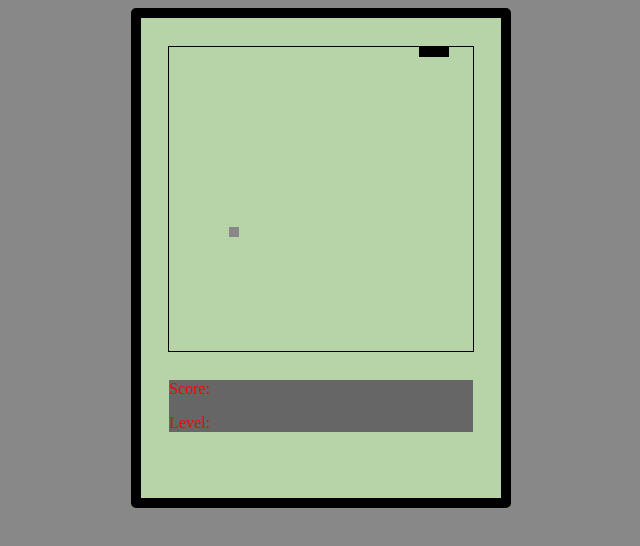
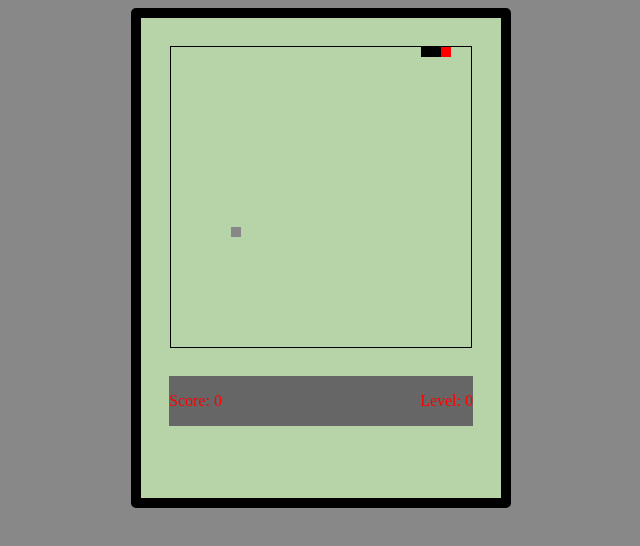
Before and after one commit to linjiang82/snakeTS, a React app: page / in a window 1280 px wide. Shown: the top 546 px of the page, without its empty margins (319-959 px from the left). Built offline with nearby package versions, Linux system fonts and the light colour scheme; the HTML template or start-up script is replaced by a standard one.

Commit message:
add gameOver check and reset game, UI not a focus yet

```diff
--- a/src/context.ts
+++ b/src/context.ts
@@ -2,6 +2,7 @@ import { createContext } from "react";
 interface IContext {
   eaten: boolean;
   setEaten: Function;
+  setGameOver: Function;
 }
 const gameCtrlCxt = createContext<IContext | null>(null);
 export { IContext, gameCtrlCxt };
--- a/src/gameCtrl.tsx
+++ b/src/gameCtrl.tsx
@@ -9,6 +9,8 @@ interface IGameState {
 const GameCtrl = () => {
   const [state, setState] = useState<IGameState>({ key: "" });
   const [eaten, setEaten] = useState<boolean>(false);
+  const [gameOver, setGameOver] = useState<boolean>(false);
+  const [score, setScore] = useState<number>(0);
 
   //check eaten
   const listener = (e: KeyboardEvent) => {
@@ -23,20 +25,34 @@ const GameCtrl = () => {
   };
   document.addEventListener("keydown", listener);
   useEffect(() => {
+    if (eaten) {
+      setScore((prev) => prev + 10);
+    }
+  }, [eaten]);
+  useEffect(() => {
     return () => {
       document.removeEventListener("keydown", listener);
     };
   }, [state]);
   return (
-    <gameCtrlCxt.Provider value={{ eaten, setEaten }}>
+    <gameCtrlCxt.Provider value={{ eaten, setEaten, setGameOver }}>
       <div className="gameFrame">
         <div className="snakeFrame">
-          <Snake keychange={state.key} />
-          <Fruit />
+          {gameOver ? (
+            <div>
+              <div>Game Over</div>
+              <button onClick={() => setGameOver(false)}> Reset Game </button>
+            </div>
+          ) : (
+            <div>
+              <Snake keychange={state.key} />
+              <Fruit />
+            </div>
+          )}
         </div>
         <div className="infoBorad">
-          <p>Score:</p>
-          <p>Level:</p>
+          <p>Score: {score}</p>
+          <p>Level: {Math.ceil(score / 10)}</p>
         </div>
       </div>
     </gameCtrlCxt.Provider>
--- a/src/snake.tsx
+++ b/src/snake.tsx
@@ -19,29 +19,52 @@ interface IProps {
 
 const Snake = (props: IProps) => {
   const context = useContext(gameCtrlCxt) as IContext;
-  const [length, setLength] = useState(3);
+  const [length, setLength] = useState(1);
   const [speed, setSpeed] = useState(1);
   const [direction, setDirection] = useState(IDirection.R);
   const [location, setLocation] = useState([0, 0]);
   const [divs, setDivs] = useState<JSX.Element[]>();
 
+  //start the game with 3 long snake, not setting the initial
+  //length to 3 bcs that will cause gameover right away
+  useEffect(() => {
+    if (length < 3) {
+      setLength((prev) => prev + 1);
+    }
+  });
+
+  let fruit = document.getElementsByClassName("fruit")[0] as HTMLElement;
+  let snakes = document.getElementsByClassName("snake");
+  let snake = snakes[0] as HTMLElement;
+  let fruitX = fruit?.style.left;
+  let fruitY = fruit?.style.top;
+  let snakeX = snake?.style.left;
+  let snakeY = snake?.style.top;
   //update the location of snake head
   const headPos = () => {
     switch (direction) {
       case IDirection.D: {
-        setLocation([location[0], location[1] + 10]);
+        if (location[1] + 10 >= 300) {
+          setLocation([location[0], 0]);
+        } else setLocation([location[0], location[1] + 10]);
         break;
       }
       case IDirection.U: {
-        setLocation([location[0], location[1] - 10]);
+        if (location[1] - 10 < 0) {
+          setLocation([location[0], 290]);
+        } else setLocation([location[0], location[1] - 10]);
         break;
       }
       case IDirection.R: {
-        setLocation([location[0] + 10, location[1]]);
+        if (location[0] + 10 >= 300) {
+          setLocation([0, location[1]]);
+        } else setLocation([location[0] + 10, location[1]]);
         break;
       }
       case IDirection.L: {
-        setLocation([location[0] - 10, location[1]]);
+        if (location[0] - 10 < 0) {
+          setLocation([290, location[1]]);
+        } else setLocation([location[0] - 10, location[1]]);
         break;
       }
     }
@@ -64,28 +87,41 @@ const Snake = (props: IProps) => {
       <div
         key={0}
         className="snake"
-        style={{ left: location[0], top: location[1] }}
+        style={{ backgroundColor: "red", left: location[0], top: location[1] }}
       ></div>
     );
     setDivs(tempDivs);
   };
 
   const checkEaten = () => {
-    let fruit = document.getElementsByClassName("fruit")[0] as HTMLElement;
-    let snakes = document.getElementsByClassName("snake");
-    let snake = snakes[0] as HTMLElement;
-    let fruitX = fruit?.style.left;
-    let fruitY = fruit?.style.top;
-    let snakeX = snake?.style.left;
-    let snakeY = snake?.style.top;
     //if eaten, increase the length, score and speed
-    if (fruitX === snakeX && fruitY === snakeY) {
+    if (
+      fruitX != undefined &&
+      snakeX != undefined &&
+      fruitX === snakeX &&
+      fruitY === snakeY
+    ) {
       setLength((prev) => prev + 1);
       setSpeed((prev) => prev + 0.3);
       context.setEaten(true);
     }
   };
 
+  //check gameover
+  const gameOver = () => {
+    const snakes = document.getElementsByClassName(
+      "snake"
+    ) as HTMLCollectionOf<HTMLElement>;
+    for (let i = length - 1; i > 0; i--) {
+      if (
+        snakes[i]?.style.left == snakes[0]?.style.left &&
+        snakes[i]?.style.top == snakes[0]?.style.top
+      ) {
+        context.setGameOver(true);
+        break;
+      }
+    }
+  };
   //change direction per the props passed from gameCtrl
   useEffect(() => {
     switch (props.keychange) {
@@ -125,8 +161,9 @@ const Snake = (props: IProps) => {
   });
 
   useEffect(() => {
+    display();
     checkEaten();
-    display();
+    gameOver();
   }, [location]);
   return <div>{divs}</div>;
 };
--- a/src/style.scss
+++ b/src/style.scss
@@ -11,10 +11,15 @@ body {
       .snakeFrame{
         position: relative;
         margin:28px auto;
-        width:304px;
-        height:304px;
+        width:300px;
+        height:300px;
         border:1px solid #000;
         border-radius:0;
+        div{
+          display:flex;
+          flex-direction:row;
+          justify-content: center;
+          align-content: center;
           .snake{
             position: absolute;
             width:10px;
@@ -31,8 +36,12 @@ body {
 
           }
         }
+      }
       .infoBorad{
         background-color:#666;
+        display: flex;
+        flex-direction: row;
+        justify-content: space-between;
         color: red;
         margin:28px;
       }
```
Lines whose indentation alone changed are shown as unchanged.
